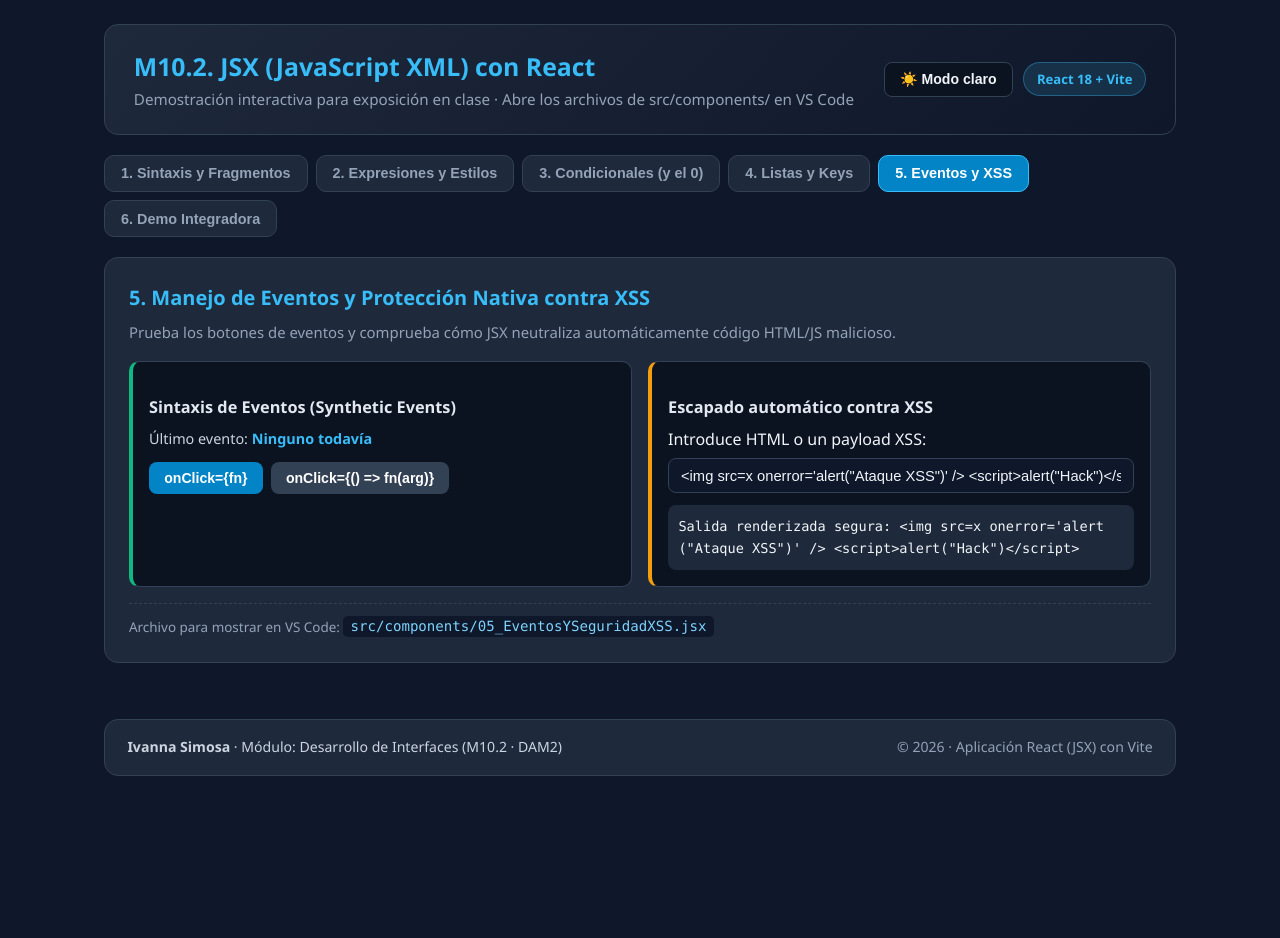
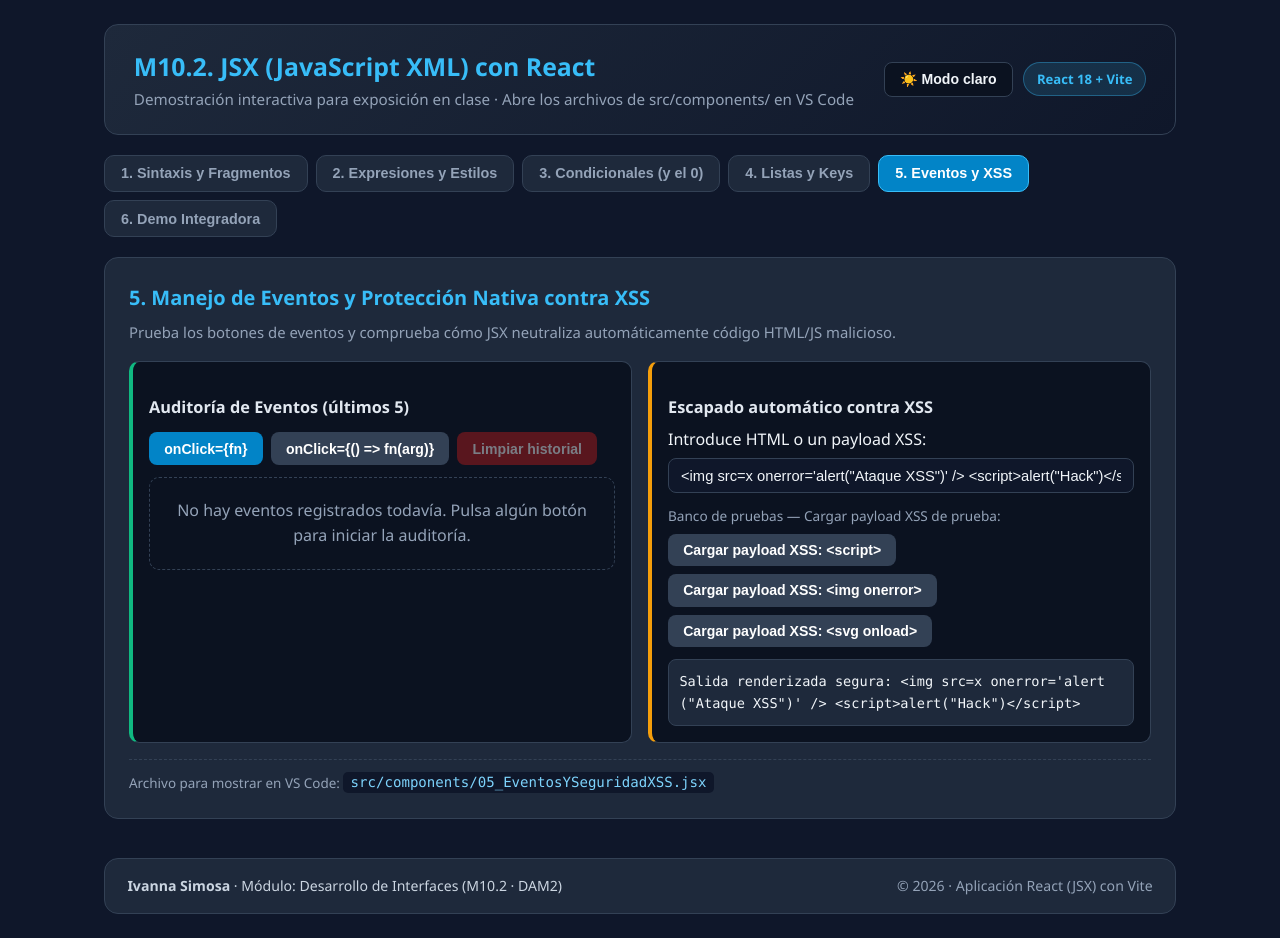
Before and after one commit to ivannasimosa0308/actividad_unit8_reactNat, a React (Vite) app: page / in a window 1280 px wide. Both pictures are taken after a click on the button "5. Eventos y XSS". Before the commit the page ends 800 px from the top, so only its background shows below. Built offline with nearby package versions, Linux system fonts and the light colour scheme.

Commit message:
feat: ticket 06 auditoria de los ultimos 5 eventos y banco de pruebas XSS

```diff
--- a/src/components/05_EventosYSeguridadXSS.jsx
+++ b/src/components/05_EventosYSeguridadXSS.jsx
@@ -1,4 +1,4 @@
-import { useState } from 'react';
+import { useRef, useState } from 'react';
 
 // ============================================================================
 // [CLAVE EXPOSICIÓN 5] EVENTOS EN JSX Y SEGURIDAD AUTOMÁTICA CONTRA XSS
@@ -15,20 +15,57 @@ import { useState } from 'react';
 //      pinta como texto plano seguro sin ejecutar código JavaScript.
 // ============================================================================
 
+const PAYLOADS_XSS = [
+  {
+    id: 'xss-script',
+    etiqueta: 'Cargar payload XSS: <script>',
+    codigo: '<script>alert("Ataque XSS mediante etiqueta script")</script>'
+  },
+  {
+    id: 'xss-img',
+    etiqueta: 'Cargar payload XSS: <img onerror>',
+    codigo: '<img src="x" onerror="alert(\'Ataque XSS mediante img onerror\')" />'
+  },
+  {
+    id: 'xss-svg',
+    etiqueta: 'Cargar payload XSS: <svg onload>',
+    codigo: '<svg onload="alert(\'Ataque XSS mediante svg onload\')"></svg>'
+  }
+];
+
 export default function EventosYSeguridadXSS() {
-  const [ultimoEvento, setUltimoEvento] = useState('Ninguno todavía');
+  const [historialEventos, setHistorialEventos] = useState([]);
   const [entradaUsuario, setEntradaUsuario] = useState(
     "<img src=x onerror='alert(\"Ataque XSS\")' /> <script>alert(\"Hack\")</script>"
   );
+  const contadorIdRef = useRef(1);
+
+  const registrarEvento = (descripcion) => {
+    const nuevoEvento = {
+      id: `evt-${Date.now()}-${contadorIdRef.current++}`,
+      hora: new Date().toLocaleTimeString(),
+      descripcion
+    };
+    setHistorialEventos((prev) => [nuevoEvento, ...prev].slice(0, 5));
+  };
 
   // Manejador sin parámetros (se pasa como referencia: onClick={manejarClickSimple})
   const manejarClickSimple = () => {
-    setUltimoEvento(`Clic simple registrado a las ${new Date().toLocaleTimeString()}`);
+    registrarEvento('Clic simple ejecutado con referencia onClick={fn}');
   };
 
   // Manejador con parámetros (requiere función flecha: onClick={() => manejarConParametro(...)})
   const manejarConParametro = (accion) => {
-    setUltimoEvento(`Acción ejecutada con parámetro: "${accion}"`);
+    registrarEvento(`Acción ejecutada con parámetro: "${accion}"`);
+  };
+
+  const limpiarHistorial = () => {
+    setHistorialEventos([]);
+  };
+
+  const cargarPayloadXSS = (item) => {
+    setEntradaUsuario(item.codigo);
+    registrarEvento(`Prueba de seguridad: ${item.etiqueta}`);
   };
 
   return (
@@ -40,10 +77,8 @@ export default function EventosYSeguridadXSS() {
 
       <div className="grid-2">
         <div className="box box-success">
-          <h3>Sintaxis de Eventos (Synthetic Events)</h3>
-          <p style={{ fontSize: '0.9rem', color: '#cbd5e1' }}>
-            Último evento: <strong style={{ color: '#38bdf8' }}>{ultimoEvento}</strong>
-          </p>
+          <h3>Auditoría de Eventos (últimos 5)</h3>
+
           <div className="btn-row">
             {/* Referencia directa a la función */}
             <button type="button" className="btn" onClick={manejarClickSimple}>
@@ -57,7 +92,32 @@ export default function EventosYSeguridadXSS() {
             >
               onClick=&#123;() =&gt; fn(arg)&#125;
             </button>
+            <button
+              type="button"
+              className="btn btn-danger"
+              onClick={limpiarHistorial}
+              disabled={historialEventos.length === 0}
+            >
+              Limpiar historial
+            </button>
           </div>
+
+          {historialEventos.length === 0 ? (
+            <p className="empty-state">
+              No hay eventos registrados todavía. Pulsa algún botón para iniciar la auditoría.
+            </p>
+          ) : (
+            <ul className="list" aria-label="Historial de los últimos 5 eventos">
+              {historialEventos.map((evento) => (
+                <li key={evento.id} className="list-item">
+                  <span style={{ fontSize: '0.88rem' }}>{evento.descripcion}</span>
+                  <span className="pill" style={{ whiteSpace: 'nowrap' }}>
+                    {evento.hora}
+                  </span>
+                </li>
+              ))}
+            </ul>
+          )}
         </div>
 
         <div className="box box-warn">
@@ -70,11 +130,29 @@ export default function EventosYSeguridadXSS() {
             value={entradaUsuario}
             onChange={(e) => setEntradaUsuario(e.target.value)}
           />
+
+          <p style={{ marginTop: '0.75rem', fontSize: '0.85rem', color: 'var(--muted)' }}>
+            Banco de pruebas — Cargar payload XSS de prueba:
+          </p>
+          <div className="btn-row" style={{ marginTop: '0.4rem' }}>
+            {PAYLOADS_XSS.map((item) => (
+              <button
+                key={item.id}
+                type="button"
+                className="btn btn-secondary"
+                onClick={() => cargarPayloadXSS(item)}
+              >
+                {item.etiqueta}
+              </button>
+            ))}
+          </div>
+
           <div
             style={{
               marginTop: '0.75rem',
               padding: '0.65rem',
-              backgroundColor: '#1e293b',
+              backgroundColor: 'var(--surface)',
+              border: '1px solid var(--border)',
               borderRadius: '8px',
               fontFamily: 'Consolas, monospace',
               fontSize: '0.85rem',
```
